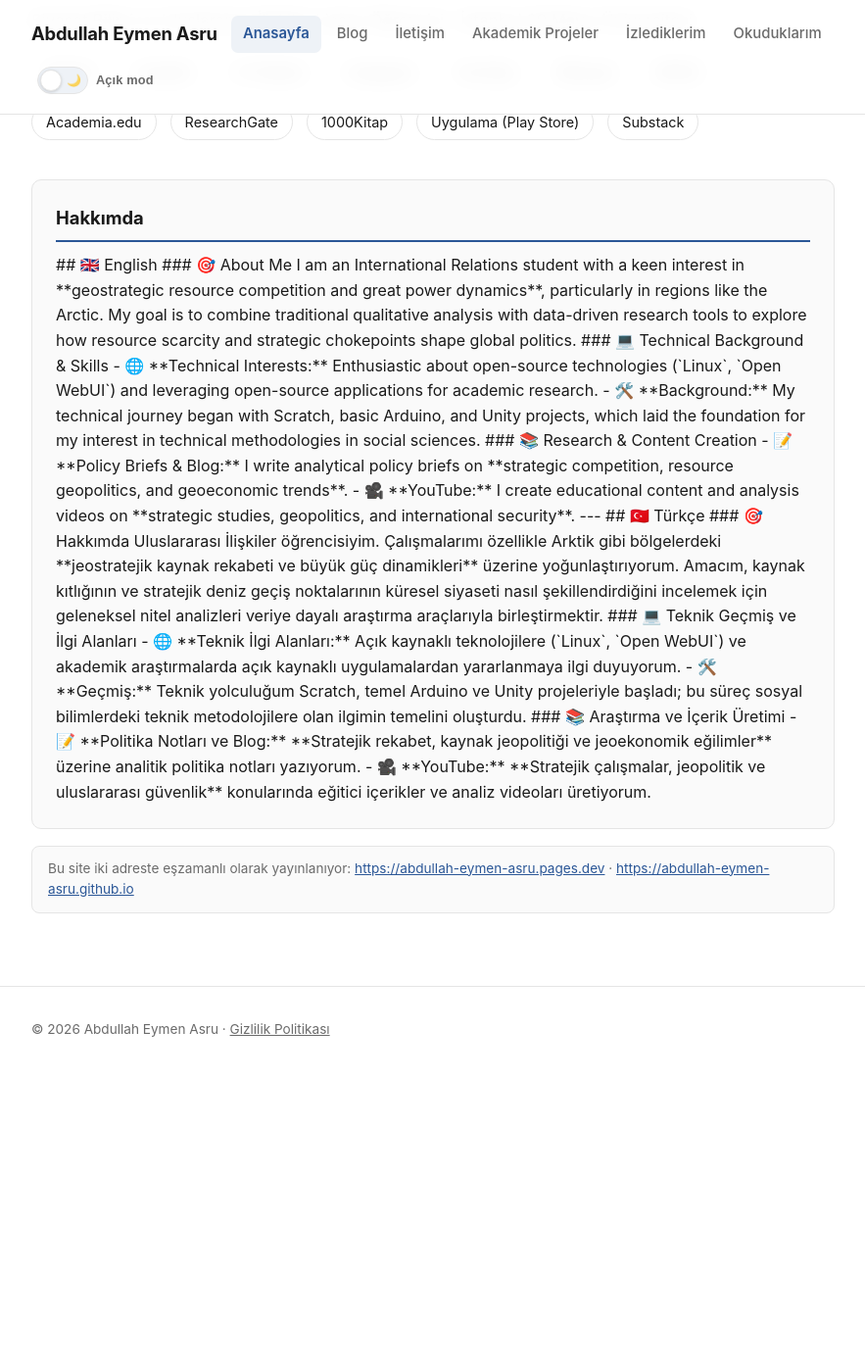
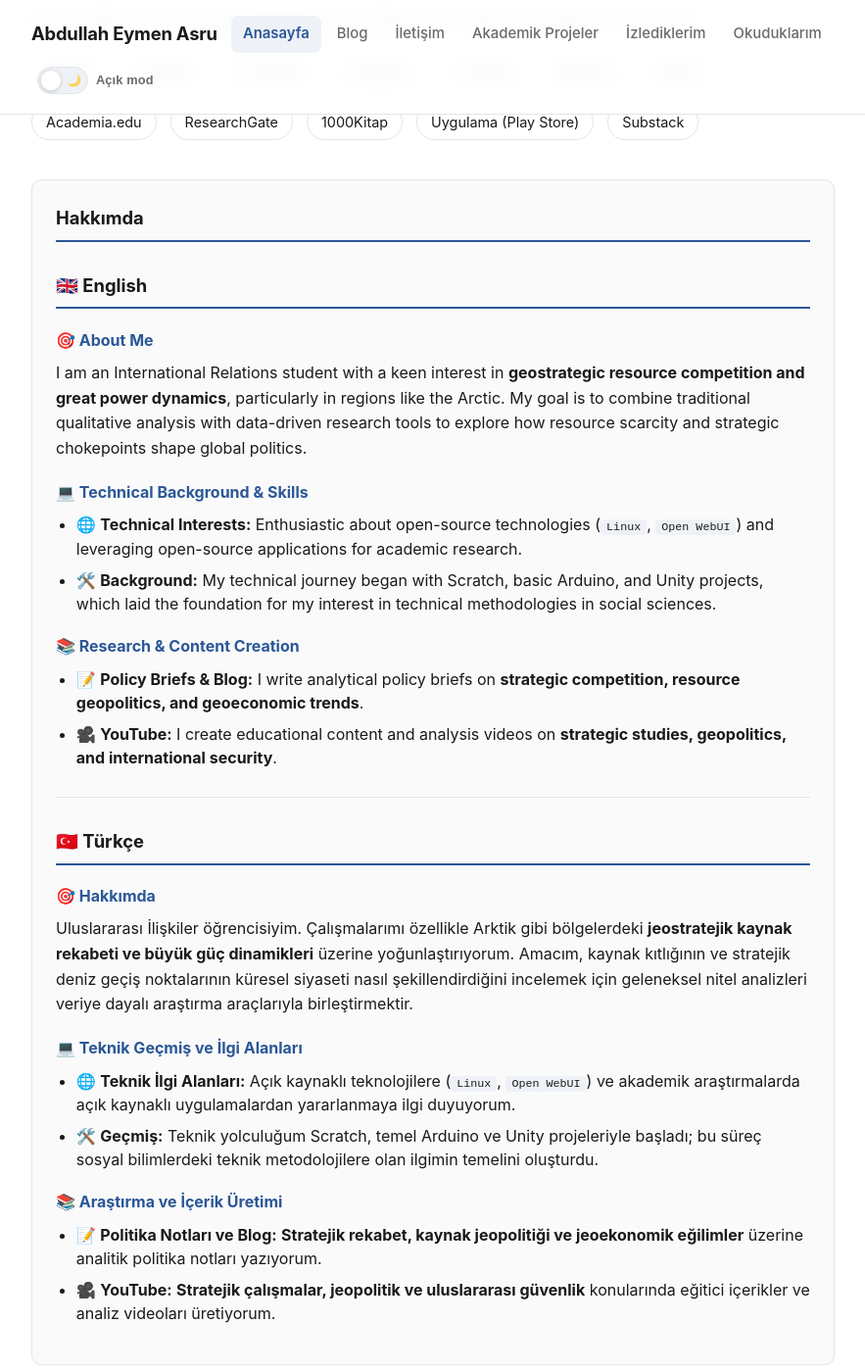
Before and after one commit to abdullah-eymen-asru/abdullah-eymen-asru.github.io, a Jekyll site: the page built from index.md, in a window 1280 px wide and 1400 px high, scrolled down 385 px. Shown: the whole window at 98% size, without its empty margins (198-1081 px from the left). Built offline with Jekyll 4.4.1, drawn with Linux system fonts in a browser that asks for light colours; before the commit the page ends 1481 px from its top, so only the background shows below that.

Commit message:
Refactor content structure in hakkimda-icerik.md

```diff
--- a/_includes/hakkimda-icerik.md
+++ b/_includes/hakkimda-icerik.md
@@ -1,28 +1,35 @@
+<h2>🇬🇧 English</h2>
 
-## 🇬🇧 English
+<h3>🎯 About Me</h3>
+<p>I am an International Relations student with a keen interest in <strong>geostrategic resource competition and great power dynamics</strong>, particularly in regions like the Arctic. My goal is to combine traditional qualitative analysis with data-driven research tools to explore how resource scarcity and strategic chokepoints shape global politics.</p>
 
-### 🎯 About Me
-I am an International Relations student with a keen interest in **geostrategic resource competition and great power dynamics**, particularly in regions like the Arctic. My goal is to combine traditional qualitative analysis with data-driven research tools to explore how resource scarcity and strategic chokepoints shape global politics.
+<h3>💻 Technical Background &amp; Skills</h3>
+<ul>
+  <li>🌐 <strong>Technical Interests:</strong> Enthusiastic about open-source technologies (<code>Linux</code>, <code>Open WebUI</code>) and leveraging open-source applications for academic research.</li>
+  <li>🛠️ <strong>Background:</strong> My technical journey began with Scratch, basic Arduino, and Unity projects, which laid the foundation for my interest in technical methodologies in social sciences.</li>
+</ul>
 
-### 💻 Technical Background & Skills
-- 🌐 **Technical Interests:** Enthusiastic about open-source technologies (`Linux`, `Open WebUI`) and leveraging open-source applications for academic research.
-- 🛠️ **Background:** My technical journey began with Scratch, basic Arduino, and Unity projects, which laid the foundation for my interest in technical methodologies in social sciences.
+<h3>📚 Research &amp; Content Creation</h3>
+<ul>
+  <li>📝 <strong>Policy Briefs &amp; Blog:</strong> I write analytical policy briefs on <strong>strategic competition, resource geopolitics, and geoeconomic trends</strong>.</li>
+  <li>🎥 <strong>YouTube:</strong> I create educational content and analysis videos on <strong>strategic studies, geopolitics, and international security</strong>.</li>
+</ul>
 
-### 📚 Research & Content Creation
-- 📝 **Policy Briefs & Blog:** I write analytical policy briefs on **strategic competition, resource geopolitics, and geoeconomic trends**.
-- 🎥 **YouTube:** I create educational content and analysis videos on **strategic studies, geopolitics, and international security**.
+<hr>
 
----
+<h2>🇹🇷 Türkçe</h2>
 
-## 🇹🇷 Türkçe
+<h3>🎯 Hakkımda</h3>
+<p>Uluslararası İlişkiler öğrencisiyim. Çalışmalarımı özellikle Arktik gibi bölgelerdeki <strong>jeostratejik kaynak rekabeti ve büyük güç dinamikleri</strong> üzerine yoğunlaştırıyorum. Amacım, kaynak kıtlığının ve stratejik deniz geçiş noktalarının küresel siyaseti nasıl şekillendirdiğini incelemek için geleneksel nitel analizleri veriye dayalı araştırma araçlarıyla birleştirmektir.</p>
 
-### 🎯 Hakkımda
-Uluslararası İlişkiler öğrencisiyim. Çalışmalarımı özellikle Arktik gibi bölgelerdeki **jeostratejik kaynak rekabeti ve büyük güç dinamikleri** üzerine yoğunlaştırıyorum. Amacım, kaynak kıtlığının ve stratejik deniz geçiş noktalarının küresel siyaseti nasıl şekillendirdiğini incelemek için geleneksel nitel analizleri veriye dayalı araştırma araçlarıyla birleştirmektir.
+<h3>💻 Teknik Geçmiş ve İlgi Alanları</h3>
+<ul>
+  <li>🌐 <strong>Teknik İlgi Alanları:</strong> Açık kaynaklı teknolojilere (<code>Linux</code>, <code>Open WebUI</code>) ve akademik araştırmalarda açık kaynaklı uygulamalardan yararlanmaya ilgi duyuyorum.</li>
+  <li>🛠️ <strong>Geçmiş:</strong> Teknik yolculuğum Scratch, temel Arduino ve Unity projeleriyle başladı; bu süreç sosyal bilimlerdeki teknik metodolojilere olan ilgimin temelini oluşturdu.</li>
+</ul>
 
-### 💻 Teknik Geçmiş ve İlgi Alanları
-- 🌐 **Teknik İlgi Alanları:** Açık kaynaklı teknolojilere (`Linux`, `Open WebUI`) ve akademik araştırmalarda açık kaynaklı uygulamalardan yararlanmaya ilgi duyuyorum.
-- 🛠️ **Geçmiş:** Teknik yolculuğum Scratch, temel Arduino ve Unity projeleriyle başladı; bu süreç sosyal bilimlerdeki teknik metodolojilere olan ilgimin temelini oluşturdu.
-
-### 📚 Araştırma ve İçerik Üretimi
-- 📝 **Politika Notları ve Blog:** **Stratejik rekabet, kaynak jeopolitiği ve jeoekonomik eğilimler** üzerine analitik politika notları yazıyorum.
-- 🎥 **YouTube:** **Stratejik çalışmalar, jeopolitik ve uluslararası güvenlik** konularında eğitici içerikler ve analiz videoları üretiyorum.
+<h3>📚 Araştırma ve İçerik Üretimi</h3>
+<ul>
+  <li>📝 <strong>Politika Notları ve Blog:</strong> <strong>Stratejik rekabet, kaynak jeopolitiği ve jeoekonomik eğilimler</strong> üzerine analitik politika notları yazıyorum.</li>
+  <li>🎥 <strong>YouTube:</strong> <strong>Stratejik çalışmalar, jeopolitik ve uluslararası güvenlik</strong> konularında eğitici içerikler ve analiz videoları üretiyorum.</li>
+</ul>
```
